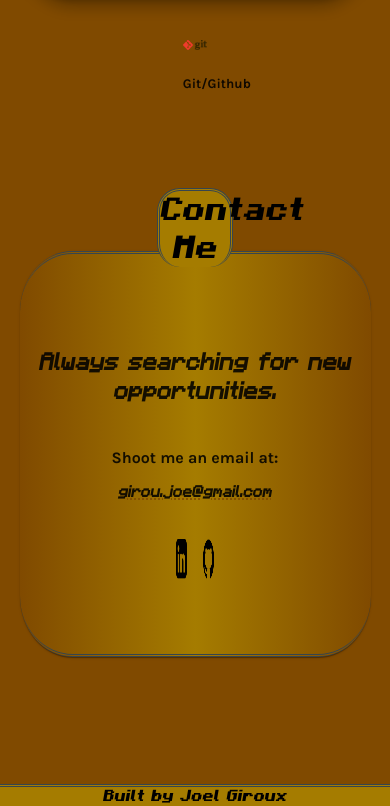
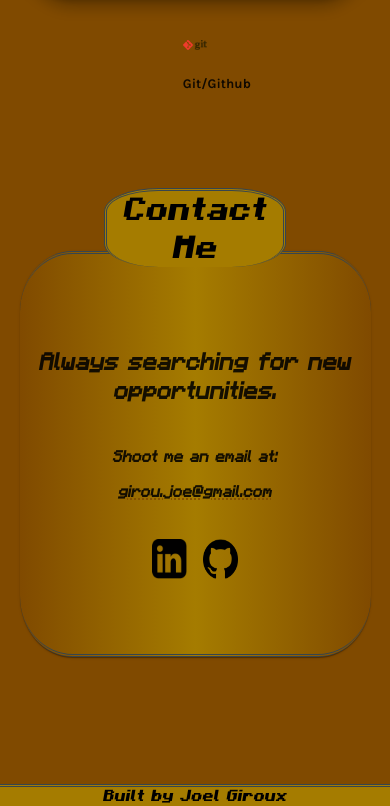
Before and after one commit to Nimeroo/Portfolio, a React (Create React App) app in the folder client/: page / in a window 390 px wide. Shown: the part 2001-2807 px from the top of the page. Built offline with nearby package versions, Linux system fonts and the light colour scheme; no server answers.

Commit message:
Contact component given mobile responsiveness

```diff
--- a/client/src/Components/Contact/Contact.css
+++ b/client/src/Components/Contact/Contact.css
@@ -34,15 +34,15 @@
   background-image: linear-gradient(to right, #804a00, #a57c00, #804a00);
 }
 
-#search-status {
-  font-family: MCFont;
+#contact-cont > * {
+  font-family: McFont;
 }
 
 #email {
   margin: 1em;
   text-decoration: #804a00 dotted underline;
   cursor: pointer;
-  font-family: MCFont;
+  font-family: McFont;
 }
 
 #email:hover {
@@ -77,6 +77,38 @@
 }
 
 .social-link > *:hover {
-    width: 105%;
-    height: 105%;
+  width: 105%;
+  height: 105%;
 }
+
+@media only screen and (max-width: 1000px) {
+  #contact-title {
+    width: 20%;
+  }
+
+  #social-links-cont {
+    width: 50%;
+  }
+}
+
+@media only screen and (max-width: 800px) {
+  #contact-title {
+    width: 30%;
+  }
+}
+
+@media only screen and (max-width: 600px) {
+  #social-links-cont {
+    width: 70%;
+  }
+}
+
+@media only screen and (max-width: 540px) {
+  #contact-title {
+    width: 45%;
+  }
+
+  #social-links-cont {
+    width: 100%;
+  }
+}
```
